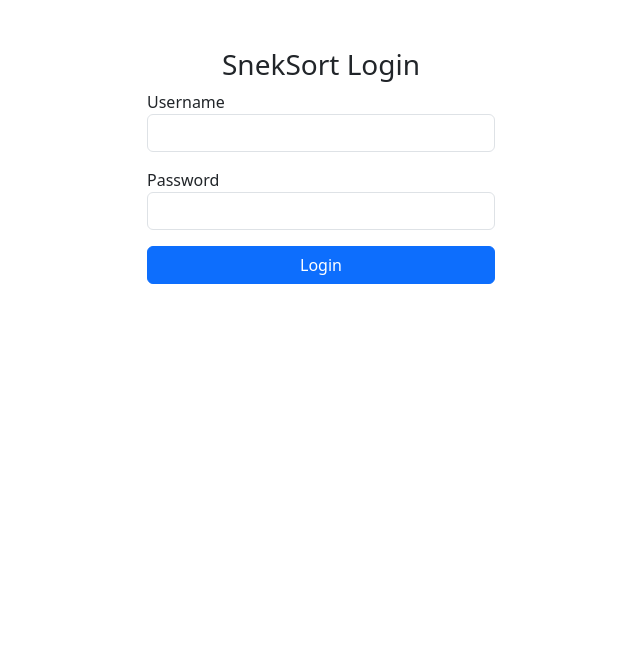
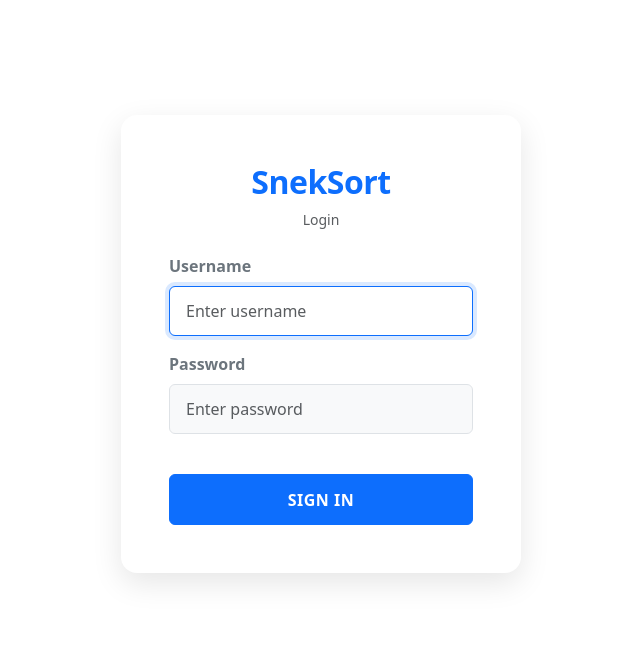
Before and after one commit to santishay/Inventory-Management-System, a Flask app: page /login in a window 1280 px wide. Shown: the part 50-713 px from the top of the page, without its empty margins (319-959 px from the left). Run offline with Flask 3, Linux system fonts and the light colour scheme.

Commit message:
Updat Login page and css with better visuals

```diff
--- a/static/css/custom.css
+++ b/static/css/custom.css
@@ -24,17 +24,15 @@
 .table-secondary .btn {
     opacity: 1 !important;
 }
-/* Allow the dropdown to overflow the responsive table container */
+
 .table-responsive {
     overflow: visible !important;
 }
 
-/* Ensure the table itself doesn't clip the bottom row's menu */
 #inventoryTable {
-    margin-bottom: 150px; /* Adds invisible space at the bottom so the menu has room to float */
+    margin-bottom: 150px;
 }
 
-/* Remove the margin if the table is empty or has many rows */
 #inventoryTable:has(tr:nth-child(5)) {
     margin-bottom: 0;
 }
@@ -53,12 +51,10 @@ Styling for dashboard.html
     cursor: pointer;
 }
 
-/* Ensures dropdown menus in tables sit above other elements */
 .dropdown-z-high {
     z-index: 1060;
 }
 
-/* Initial state for the min-stock form toggle */
 #minStockWrapper {
     display: none;
 }
@@ -82,7 +78,6 @@ Styling for items.html
     max-height: 200px;
 }
 
-/* Prevents the pending quantity text from shifting the buttons */
 .min-w-80 {
     min-width: 80px;
 }
@@ -110,7 +105,6 @@ Styling for items.html
     background-color: #ffffff;
 }
 
-/* Restores the 50x50 circular buttons */
 .btn-qty-adjust {
     width: 50px !important;
     height: 50px !important;
@@ -120,7 +114,62 @@ Styling for items.html
     justify-content: center;
 }
 
-/* Restores the fixed width for the pending number to prevent layout shifting */
 .qty-delta-wrapper {
     min-width: 80px;
 }
+
+/*
+Styling for login.html
+*/
+
+.login-container {
+    min-height: 80vh;
+    display: flex;
+    justify-content: center;
+    align-items: center;
+}
+
+.login-card {
+    width: 100%;
+    max-width: 400px;
+    border: none;
+    border-radius: 1rem;
+    box-shadow: 0 10px 30px rgba(0, 0, 0, 0.1);
+}
+
+.login-card-body {
+    padding: 3rem;
+}
+
+/* Form Elements */
+.login-brand-header {
+    font-weight: 800;
+    letter-spacing: -0.5px;
+}
+
+.form-label-custom {
+    font-weight: 600;
+    color: #6c757d;
+    margin-bottom: 0.5rem;
+}
+
+.input-field-custom {
+    background-color: #f8f9fa;
+    border: 1px solid #dee2e6;
+    padding: 0.75rem 1rem;
+    transition: all 0.2s ease-in-out;
+}
+
+.input-field-custom:focus {
+    background-color: #fff;
+    border-color: #0d6efd;
+    box-shadow: 0 0 0 0.25rem rgba(13, 110, 253, 0.15);
+}
+
+.btn-login-submit {
+    padding: 0.8rem;
+    font-weight: 700;
+    text-transform: uppercase;
+    letter-spacing: 0.5px;
+    margin-top: 1rem;
+}
--- a/templates/login.html
+++ b/templates/login.html
@@ -1,19 +1,49 @@
 {% extends "base.html" %}
 {% block content %}
-<div class="container mt-5">
-    <div class="row justify-content-center">
-        <div class="col-md-4">
-            <h3 class="text-center">SnekSort Login</h3>
-            <form method="POST">
+<div class="container login-container">
+    <div class="card login-card">
+        <div class="card-body login-card-body">
+            <header class="text-center mb-4">
+                <h2 class="login-brand-header text-primary">SnekSort</h2>
+                <p class="text-muted small">Login</p>
+            </header>
+
+            {% with messages = get_flashed_messages(with_categories=true) %}
+                {% if messages %}
+                    {% for category, message in messages %}
+                        <div class="alert alert-{{ category }} alert-dismissible fade show" role="alert">
+                            {{ message }}
+                            <button type="button" class="btn-close" data-bs-dismiss="alert" aria-label="Close"></button>
+                        </div>
+                    {% endfor %}
+                {% endif %}
+            {% endwith %}
+
+            <form method="POST" action="{{ url_for('login') }}" autocomplete="off">
                 <div class="mb-3">
-                    <label>Username</label>
-                    <input type="text" name="username" class="form-control" required>
+                    <label for="username" class="form-label-custom">Username</label>
+                    <input type="text"
+                           id="username"
+                           name="username"
+                           class="form-control input-field-custom"
+                           placeholder="Enter username"
+                           required
+                           autofocus>
                 </div>
-                <div class="mb-3">
-                    <label>Password</label>
-                    <input type="password" name="password" class="form-control" required>
+
+                <div class="mb-4">
+                    <label for="password" class="form-label-custom">Password</label>
+                    <input type="password"
+                           id="password"
+                           name="password"
+                           class="form-control input-field-custom"
+                           placeholder="Enter password"
+                           required>
                 </div>
-                <button type="submit" class="btn btn-primary w-100">Login</button>
+
+                <button type="submit" class="btn btn-primary w-100 btn-login-submit">
+                    Sign In
+                </button>
             </form>
         </div>
     </div>
```
